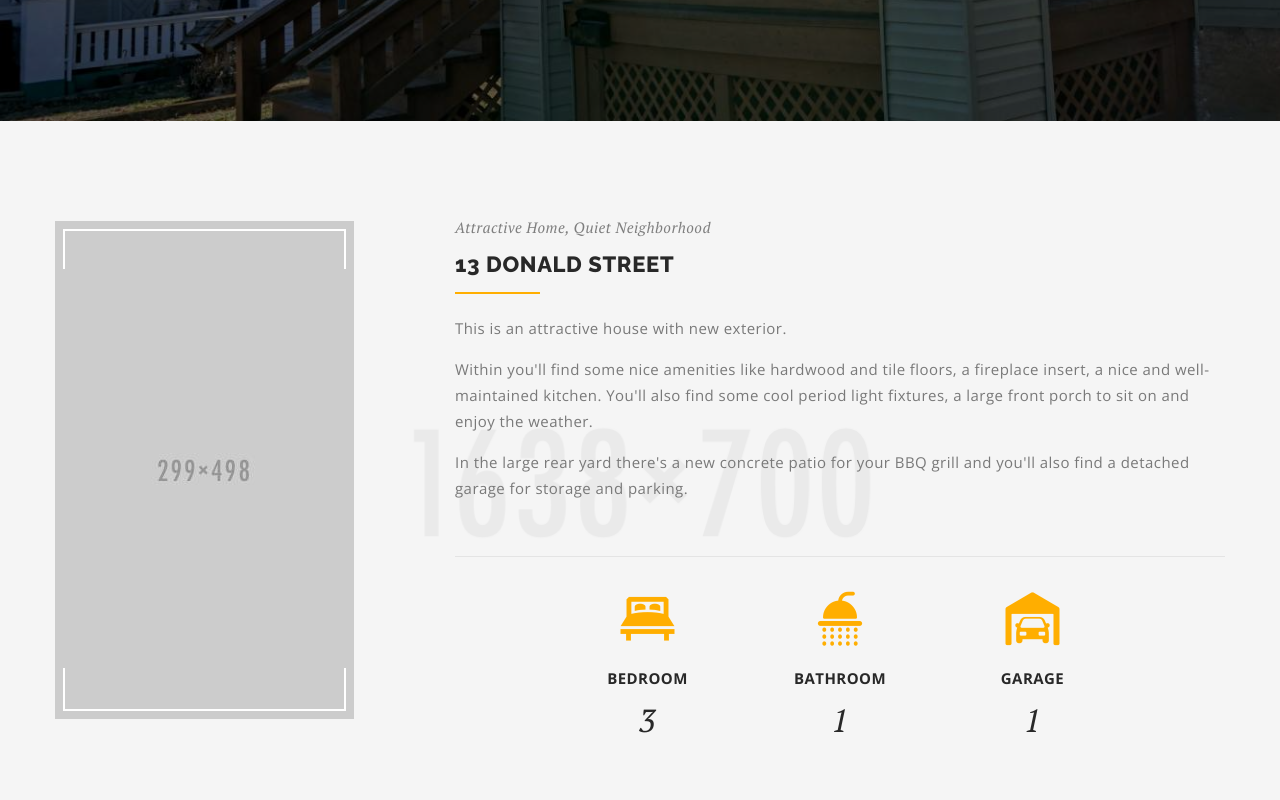
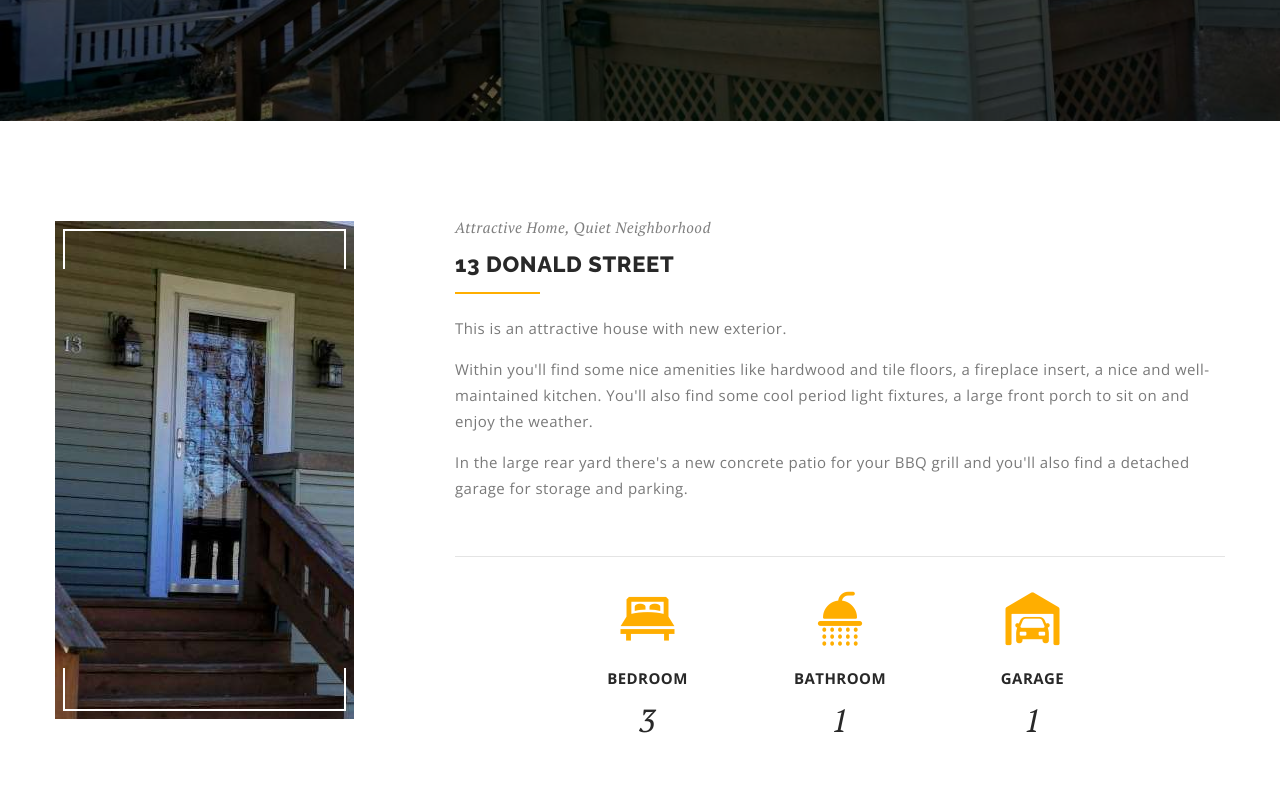
Before and after one commit to 13donald/13donald.github.com, a plain HTML site: page index.html in a window 1280 px wide. Shown: the part 900-1700 px from the top of the page. Drawn offline with nearby package versions, Linux system fonts and the light colour scheme; some packages are replaced by stand-ins of ours.

Commit message:
front door image

```diff
--- a/index.html
+++ b/index.html
@@ -203,13 +203,13 @@
 </div>
 
 <!-- #about-section -->
-<section id="about-section" class="parallax-section" style="background-image: url(img/about/bg.png);">
+<section id="about-section" class="parallax-section" style="">
   <div class="container">
     <div class="row">
       <div class="col-lg-4 col-md-4 text-center-sm text-center-xs">
         <!-- .img-holder -->
         <div class="img-holder">
-          <img src="img/about/1.jpg" alt="">
+          <img src="img/donald/frontdoor299x498.jpg" alt="">
         </div><!-- /.img-holder -->
       </div>
       <!-- .about-text -->
```
Also changed, not shown: img/donald/frontdoor299x498.jpg (added).
